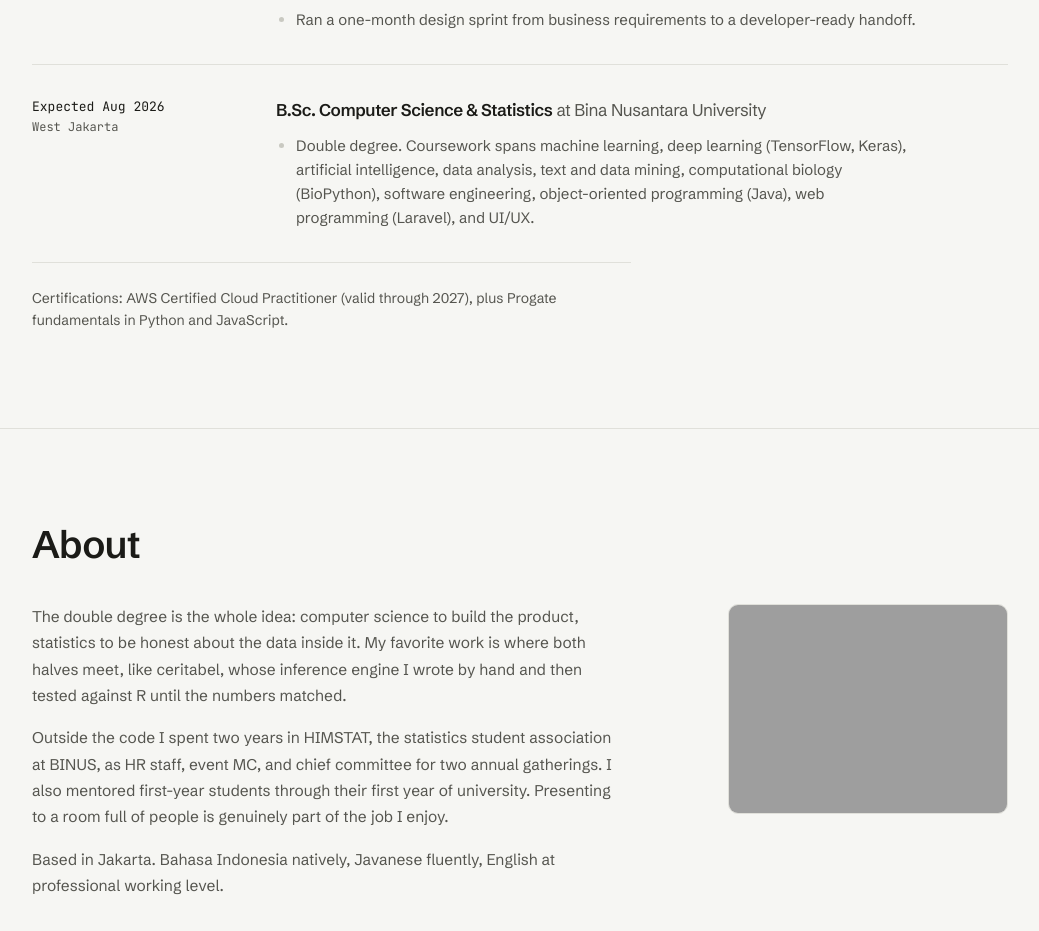
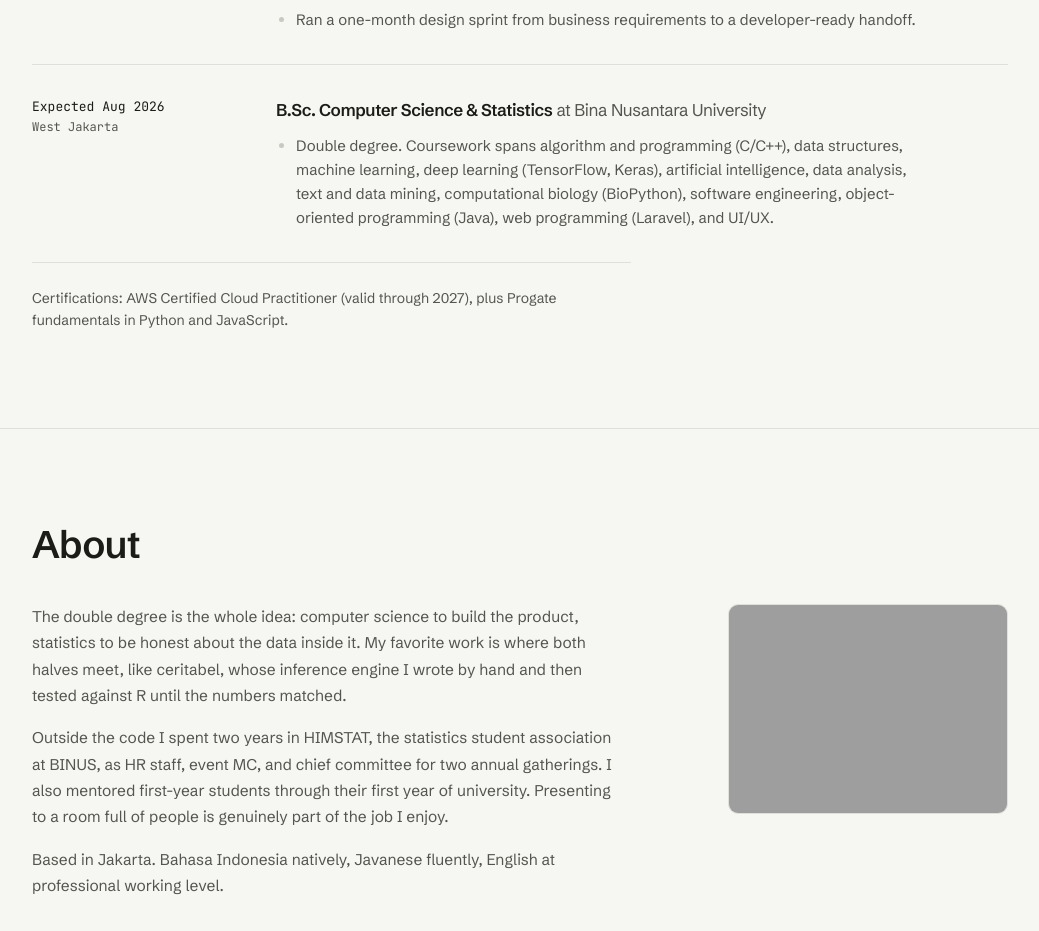
Before and after one commit to zpjosephi/josephsweb, a Next.js app: page /minimal in a window 1280 px wide. Shown: the part 3281-4212 px from the top of the page, without its empty margins (120-1159 px from the left). Built offline with nearby package versions, Linux system fonts and the light colour scheme.

Commit message:
add algo & programming (c/c++) and data structures to coursework, refresh cv pdf

```diff
--- a/src/app/minimal/page.tsx
+++ b/src/app/minimal/page.tsx
@@ -297,7 +297,7 @@ const rows: Row[] = [
     title: "B.Sc. Computer Science & Statistics",
     org: "Bina Nusantara University",
     points: [
-      "Double degree. Coursework spans machine learning, deep learning (TensorFlow, Keras), artificial intelligence, data analysis, text and data mining, computational biology (BioPython), software engineering, object-oriented programming (Java), web programming (Laravel), and UI/UX.",
+      "Double degree. Coursework spans algorithm and programming (C/C++), data structures, machine learning, deep learning (TensorFlow, Keras), artificial intelligence, data analysis, text and data mining, computational biology (BioPython), software engineering, object-oriented programming (Java), web programming (Laravel), and UI/UX.",
     ],
   },
 ];
--- a/src/data/experience.ts
+++ b/src/data/experience.ts
@@ -51,6 +51,8 @@ export const education: EducationEntry = {
   degree: "B.Sc. Computer Science & Statistics",
   period: "Expected Aug 2026",
   coursework: [
+    "Algorithm & Programming (C/C++)",
+    "Data Structures",
     "Machine Learning",
     "Deep Learning (TensorFlow, Keras)",
     "Artificial Intelligence",
```
Also changed, not shown: 1 other file (tests, documents, lock files or other folders).
